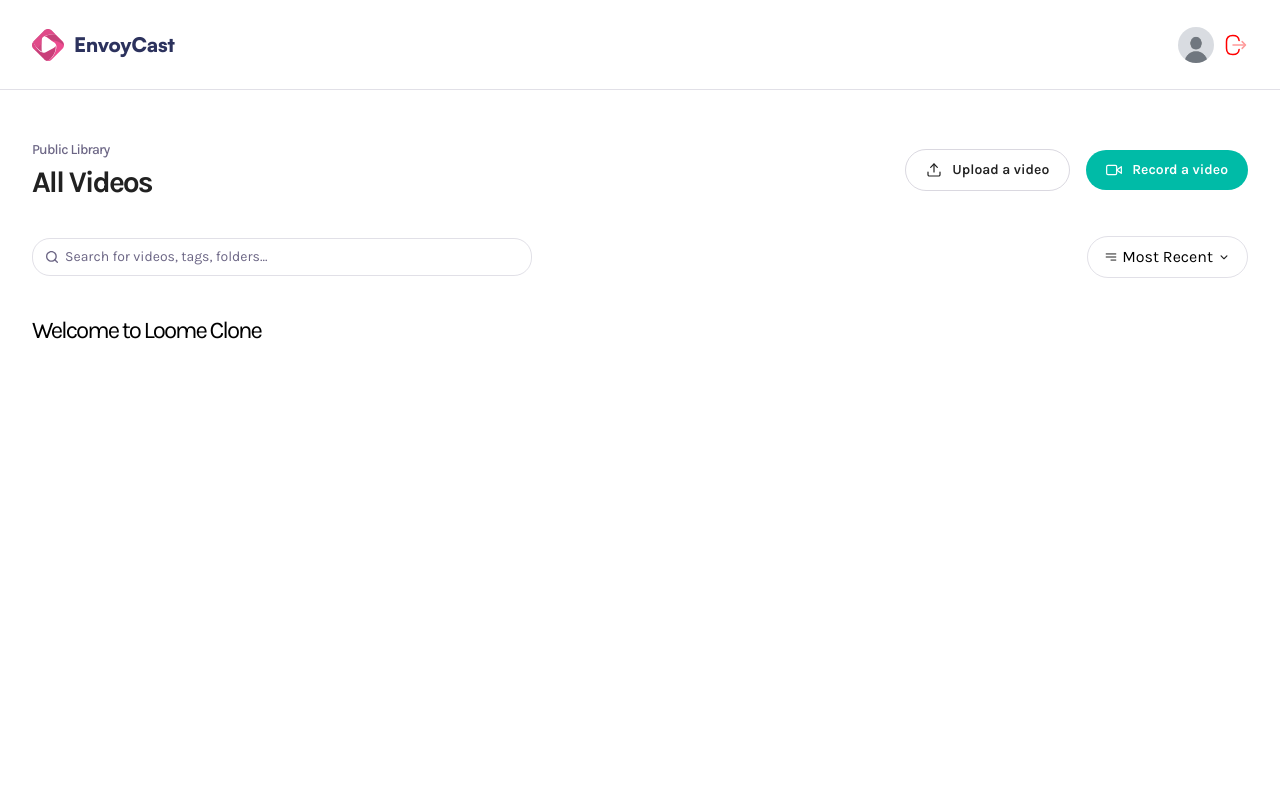
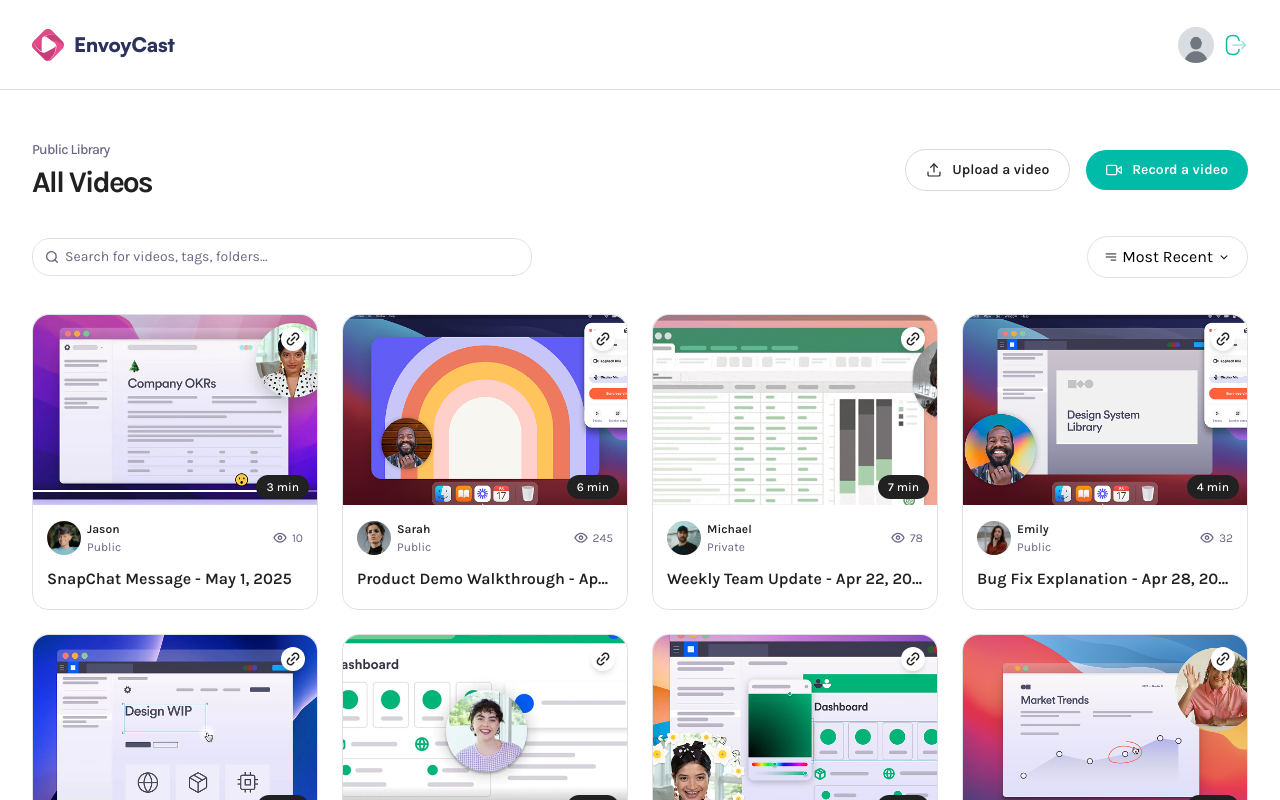
Before and after one commit to EnvoyX/envoy-cast, a Next.js app: page / in a window 1280 px wide. Shown: the top 800 px of the page. Built offline with nearby package versions, Linux system fonts and the light colour scheme.

Commit message:
feat : added video card UI

```diff
--- a/app/(root)/page.tsx
+++ b/app/(root)/page.tsx
@@ -1,11 +1,18 @@
 import Header from "@/components/Header";
+import VideoCard from "@/components/VideoCard";
+import { dummyCards } from "@/constants";
 import React from "react";
 
 const Page = () => {
   return (
     <main className="wrapper page">
       <Header title="All Videos" subHeader="Public Library" />
-      <h1 className="text-2xl font-karla">Welcome to Loome Clone</h1>
+
+      <section className="video-grid">
+        {dummyCards.map((card) => (
+          <VideoCard key={card.id} {...card}></VideoCard>
+        ))}
+      </section>
     </main>
   );
 };
--- /dev/null
+++ b/app/(root)/video/[videoId]/page.tsx
@@ -0,0 +1,5 @@
+const page = () => {
+  return <main className="wrapper page">Video Details Page</main>;
+};
+
+export default page;
--- /dev/null
+++ b/components/VideoCard.tsx
@@ -0,0 +1,74 @@
+"use client";
+import Image from "next/image";
+import Link from "next/link";
+
+const VideoCard = ({
+  id,
+  title,
+  thumbnail,
+  createdAt,
+  userImg,
+  username,
+  views,
+  visibility,
+  duration,
+}: VideoCardProps) => {
+  return (
+    <Link href={`/video/${id}`} className="video-card">
+      <Image
+        src={thumbnail}
+        alt="thumbnail"
+        width={290}
+        height={160}
+        className="thumbnail"
+      />
+      <article>
+        <div>
+          <figure>
+            <Image
+              src={userImg || "/assets/images/dummy.jpg"}
+              alt="avatar"
+              width={34}
+              height={34}
+              className="rounded-full aspect-square"
+            />
+            <figcaption>
+              <h3>{username}</h3>
+              <p>{visibility}</p>
+            </figcaption>
+          </figure>
+          <aside>
+            <Image
+              src={`/assets/icons/eye.svg`}
+              alt="views"
+              width={16}
+              height={16}
+            />
+            <span>{views}</span>
+          </aside>
+        </div>
+        <h2>
+          {title} -{" "}
+          {createdAt.toLocaleDateString("en-US", {
+            year: "numeric",
+            month: "short",
+            day: "numeric",
+          })}
+        </h2>
+      </article>
+      <button onClick={() => {}} className="copy-btn">
+        <Image
+          src={`/assets/icons/link.svg`}
+          alt="copy"
+          width={18}
+          height={18}
+        />
+      </button>
+      {duration && (
+        <div className="duration">{Math.ceil(duration / 60)} min</div>
+      )}
+    </Link>
+  );
+};
+
+export default VideoCard;
```
Also changed, not shown: public/assets/icons/logout.svg.
